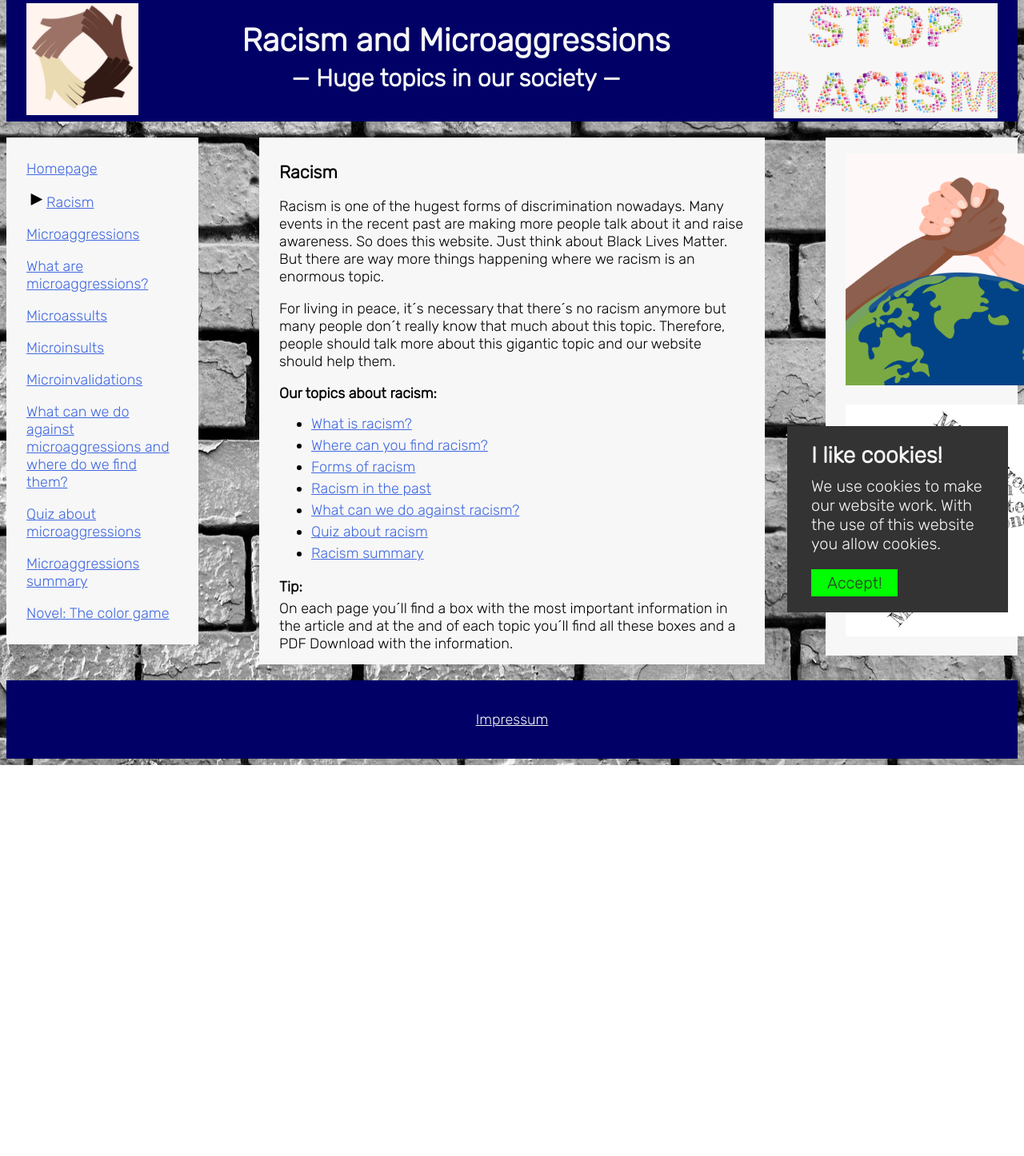
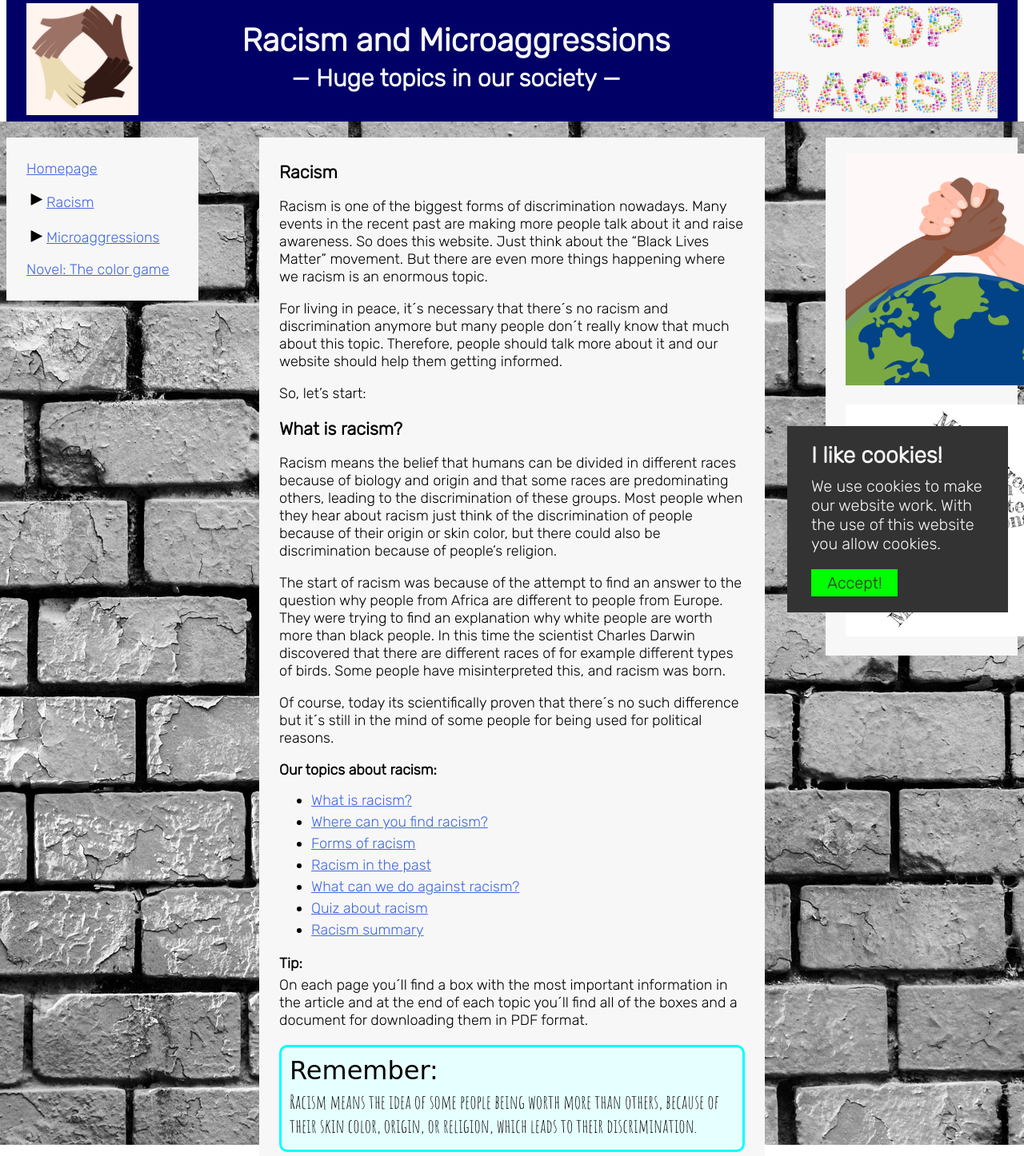
Before and after one commit to RocketGirl62/EnglischHausarbeit, a plain HTML site: page racismhomepage.html in a window 1280 px wide. Shown: the part 14-1460 px from the top of the page at 80% size. Before the commit the page ends 971 px from the top, so only its background shows below. Drawn offline with Linux system fonts and the light colour scheme; a web font is replaced by a local one.

Commit message:
überarbeitung

```diff
--- a/racismhomepage.html
+++ b/racismhomepage.html
@@ -12,12 +12,18 @@
     <meta name="description" content="This website is about the topics racism ans microaggressions." />
     <link rel="preconnect" href="https://fonts.gstatic.com">
     <link href="https://fonts.googleapis.com/css2?family=Rubik:wght@300&display=swap" rel="stylesheet">
+    <link rel="preconnect" href="https://fonts.gstatic.com">
+    <link href="https://fonts.googleapis.com/css2?family=Amatic+SC&display=swap" rel="stylesheet">
+    <link rel="preconnect" href="https://fonts.gstatic.com">
+    <link href="https://fonts.googleapis.com/css2?family=Fredericka+the+Great&display=swap" rel="stylesheet">
     <script src="logic.js"></script>
     <script src="cookies.js"></script>
     <script src="content.js"></script>
+    <script src="logic2.js"></script>
+    <script src="content2.js"></script>
 </head>
 
-<body class="bgimg" onload="starting();cookieproove();cookieproovecontent();dreieckset()">
+<body class="bgimg" onload="starting();cookieproove();cookieproovecontent();dreieckset();cookieproove2();cookieproovecontent2();dreieckset2()">
     <div class="bildrechts">
         <img src="pictures/racism.png" width="280" height="140" alt="Image could not be loaded. Showing: Stop Racism">
     </div>
@@ -34,7 +40,7 @@
         <input id="dreiecku" type="image" onclick="dreiecksetstatus0()" src="pictures/dreieckunten.png" width="15" height="15" alt="Button">
         <p class="plusunterthemen"><a href="racismhomepage.html">Racism</a></p>
         <div id="unterpunkte">
-            <p class="unterthema"><a href="whatisracism.html">What is racism?</a></p>
+            <p class="unterthema"><a href="racismhomepage.html#whatisracism">What is racism?</a></p>
             <p class="unterthema"><a href="wherecanyoufindracism.html">Where can you find racism?</a></p>
             <p class="unterthema"><a href="formsofracism.html">Forms of racism</a></p>
             <p class="unterthema"><a href="racisminthepast.html">Racism in the past</a></p>
@@ -42,14 +48,19 @@
             <p class="unterthema"><a href="quizracism.html">Quiz about racism</a></p>
             <p class="unterthema"><a href="summaryracism.html">Racism summary</a></p>
         </div>
-        <p><a href="microaggressionshomepage.html">Microaggressions</a></p>
-        <p><a href="whataremicroaggressions.html">What are microaggressions?</a></p>
-        <p><a href="whataremicroaggressions.html#microassults">Microassults</a></p>
-        <p><a href="whataremicroaggressions.html#microinsults">Microinsults</a></p>
-        <p><a href="whataremicroaggressions.html#microinvalidations">Microinvalidations</a></p>
-        <p><a href="againstmicroaggressions.html">What can we do against microaggressions and where do we find them?</a></p>
-        <p><a href="quizmicroaggressions.html">Quiz about microaggressions</a></p>
-        <p><a href="summarymicroaggressions.html">Microaggressions summary</a></p>
+        <p class="abstand">distance</p>
+        <input id="dreieckr2" type="image" onclick="dreiecksetstatus12()" src="pictures/dreieckrechts.png" width="15" height="15" alt="Button">
+        <input id="dreiecku2" type="image" onclick="dreiecksetstatus02()" src="pictures/dreieckunten.png" width="15" height="15" alt="Button">
+        <p class="plusunterthemen2"><a href="microaggressionshomepage.html">Microaggressions</a></p>
+        <div id="unterpunkte2">
+            <p class="unterthema"><a href="whataremicroaggressions.html">What are microaggressions?</a></p>
+            <p class="unterthema"><a href="whataremicroaggressions.html#microassults">Microassults</a></p>
+            <p class="unterthema"><a href="whataremicroaggressions.html#microinsults">Microinsults</a></p>
+            <p class="unterthema"><a href="whataremicroaggressions.html#microinvalidations">Microinvalidations</a></p>
+            <p class="unterthema"><a href="againstmicroaggressions.html">What can we do against microaggressions and where do we find them?</a></p>
+            <p class="unterthema"><a href="quizmicroaggressions.html">Quiz about microaggressions</a></p>
+            <p class="unterthema"><a href="summarymicroaggressions.html">Microaggressions summary</a></p>
+        </div>
         <p><a href="novel.html">Novel: The color game</a></p>
     </div>
     <div class="schmuckbild1">
@@ -58,12 +69,19 @@
     </div>
     <div class="article">
         <h3>Racism</h3>
-        <p>Racism is one of the hugest forms of discrimination nowadays. Many events in the recent past are making more people talk about it and raise awareness. So does this website. Just think about Black Lives Matter. But there are way more things happening
-            where we racism is an enormous topic.</p>
-        <p>For living in peace, it´s necessary that there´s no racism anymore but many people don´t really know that much about this topic. Therefore, people should talk more about this gigantic topic and our website should help them.</p>
+        <p>Racism is one of the biggest forms of discrimination nowadays. Many events in the recent past are making more people talk about it and raise awareness. So does this website. Just think about the “Black Lives Matter” movement. But there are even
+            more things happening where we racism is an enormous topic.</p>
+        <p>For living in peace, it´s necessary that there´s no racism and discrimination anymore but many people don´t really know that much about this topic. Therefore, people should talk more about it and our website should help them getting informed.</p>
+        <p>So, let’s start:</p>
+        <h3 id="whatisracism">What is racism?</h3>
+        <p>Racism means the belief that humans can be divided in different races because of biology and origin and that some races are predominating others, leading to the discrimination of these groups. Most people when they hear about racism just think
+            of the discrimination of people because of their origin or skin color, but there could also be discrimination because of people’s religion.</p>
+        <p>The start of racism was because of the attempt to find an answer to the question why people from Africa are different to people from Europe. They were trying to find an explanation why white people are worth more than black people. In this time
+            the scientist Charles Darwin discovered that there are different races of for example different types of birds. Some people have misinterpreted this, and racism was born.</p>
+        <p>Of course, today its scientifically proven that there´s no such difference but it´s still in the mind of some people for being used for political reasons.</p>
         <h4 class="liste">Our topics about racism:</h4>
         <ul>
-            <li><a href="whatisracism.html">What is racism?</a></li>
+            <li><a href="racismhomepage.html#whatisracism">What is racism?</a></li>
             <li><a href="wherecanyoufindracism.html">Where can you find racism?</a></li>
             <li><a href="formsofracism.html">Forms of racism</a></li>
             <li><a href="racisminthepast.html">Racism in the past</a></li>
@@ -72,7 +90,11 @@
             <li><a href="summaryracism.html">Racism summary</a></li>
         </ul>
         <h4>Tip:</h4>
-        <p class="impressumabsatz">On each page you´ll find a box with the most important information in the article and at the and of each topic you´ll find all these boxes and a PDF Download with the information.</p>
+        <p class="impressumabsatz">On each page you´ll find a box with the most important information in the article and at the end of each topic you´ll find all of the boxes and a document for downloading them in PDF format.</p>
+        <div class="merkebox">
+            <h4 class="merkeheading">Remember:</h4>
+            <p class="merketext">Racism means the idea of some people being worth more than others, because of their skin color, origin, or religion, which leads to their discrimination.</p>
+        </div>
     </div>
     <footer>
         <div class="bottom">
--- a/stylesheet.css
+++ b/stylesheet.css
@@ -199,14 +199,21 @@ li {
     padding: 10px 10px 10px 10px;
     border-radius: 10px;
     margin: 20px 0px 20px 0px;
+    background-color: #e6ffff;
 }
 
 .merkeheading {
     font-family: 'Fredericka the Great', cursive;
+    font-weight: 400;
+    font-size: 32px;
+    padding: 0px;
+    margin: 0;
 }
 
 .merketext {
     font-family: 'Amatic SC', cursive;
+    font-size: 24px;
+    margin: 5px 0px 5px;
 }
 
 .abstand {
```
Also changed, not shown: whatisracism.html (deleted, +0 -83 lines), wherecanyoufindracism.html (+35 -19 lines).
